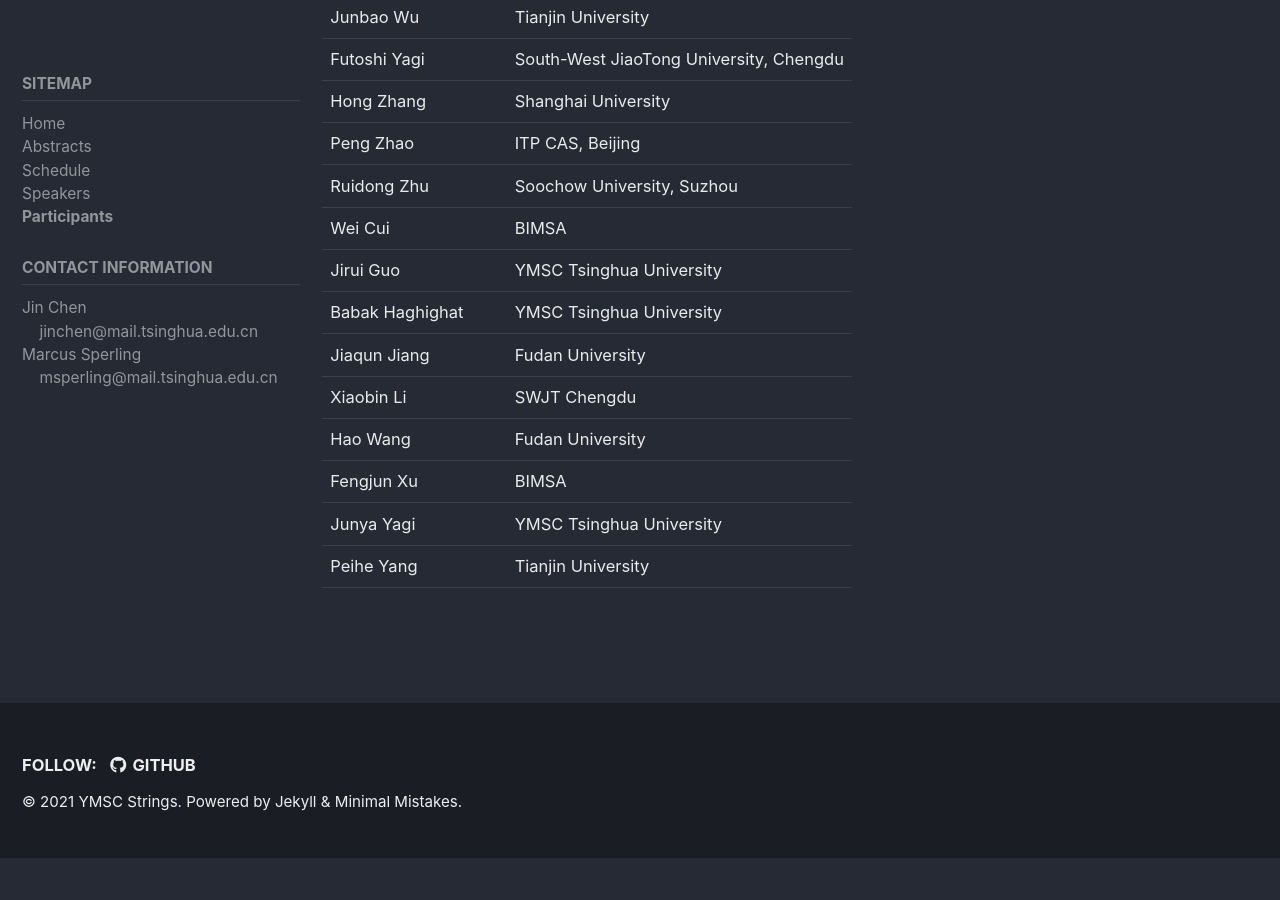
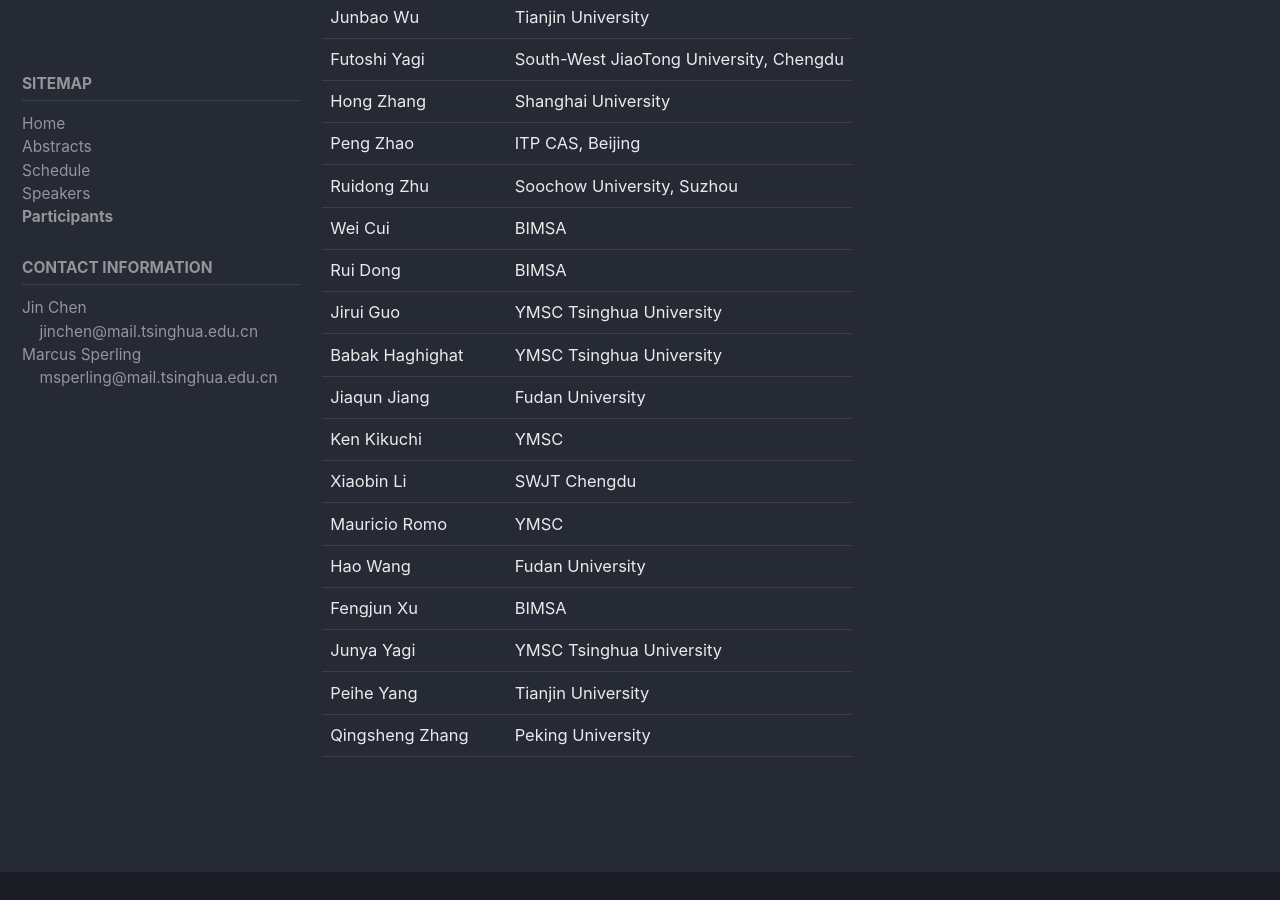
Before and after one commit to ymsc-strings/gauge-theory-workshop-sept-2021, a Jekyll site: the page built from _pages/participants.md, in a window 1280 px wide and 900 px high, scrolled down 462 px. Built offline with Jekyll 4.4.1, drawn with Linux system fonts in a browser that asks for light colours; cached includes are drawn as plain includes; before the commit the page ends 1320 px from its top, so only the background shows below that.

Commit message:
Update participants.md
added participants

```diff
--- a/_pages/participants.md
+++ b/_pages/participants.md
@@ -35,6 +35,18 @@ other_participants:
     - gname: Wei
       fname: Cui
       from: BIMSA
+    - gname: Ken
+      fname: Kikuchi
+      from: YMSC
+    - gname: Qingsheng
+      fname: Zhang
+      from: Peking University
+    - gname: Mauricio
+      fname: Romo
+      from: YMSC
+    - gname: Rui
+      fname: Dong
+      from: BIMSA
 
 ---
 
```
